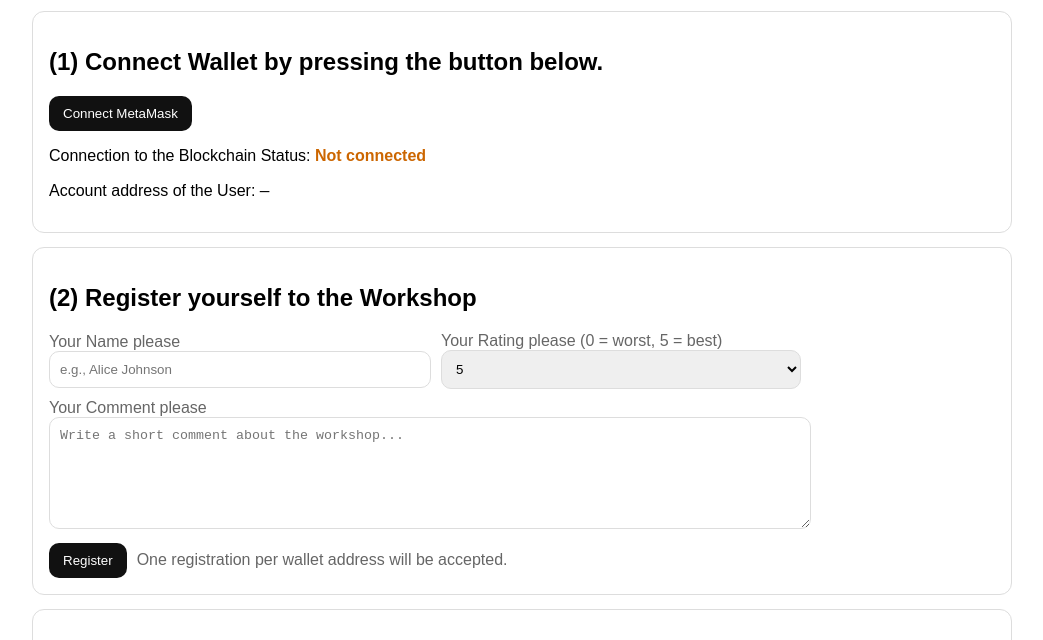
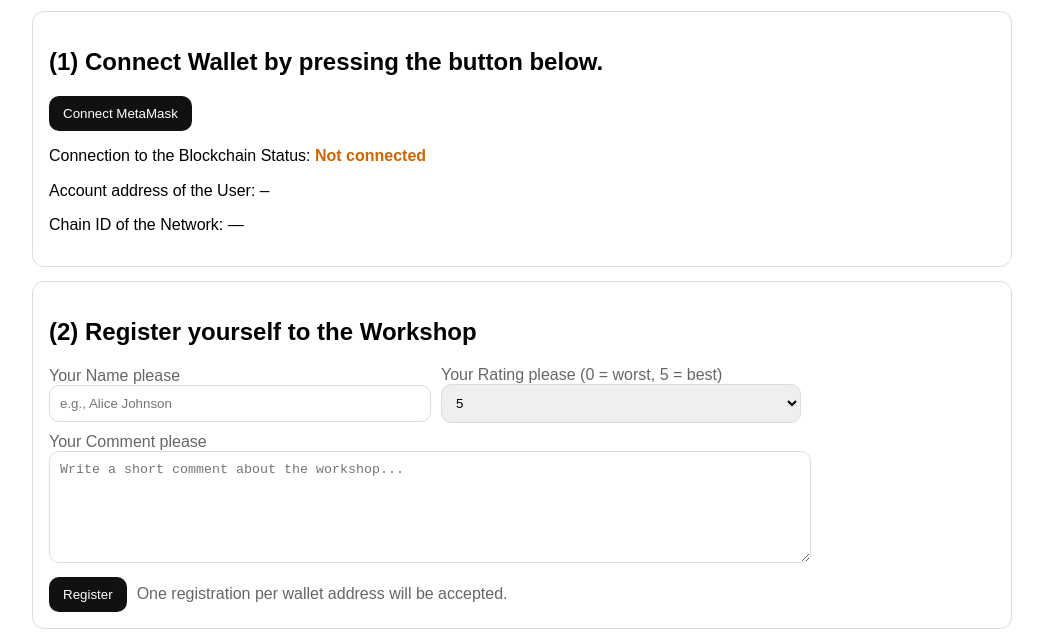
Before and after one commit to VedatCOSKUN/registration, a plain HTML site: page index.html in a window 1280 px wide. Shown: the part 91-731 px from the top of the page, without its empty margins (118-1161 px from the left). Drawn offline with nearby package versions, Linux system fonts and the light colour scheme.

Commit message:
Update index.html

```diff
--- a/index.html
+++ b/index.html
@@ -38,6 +38,7 @@
     </div>
     <p>Connection to the Blockchain Status: <span id="status" class="warn">Not connected</span></p>
     <p>Account address of the User: <span id="account" class="mono">—</span></p>
+    <p>Chain ID of the Network: <span id="chainId">—</span></p>
   </div>
 
   <div class="card">
```
